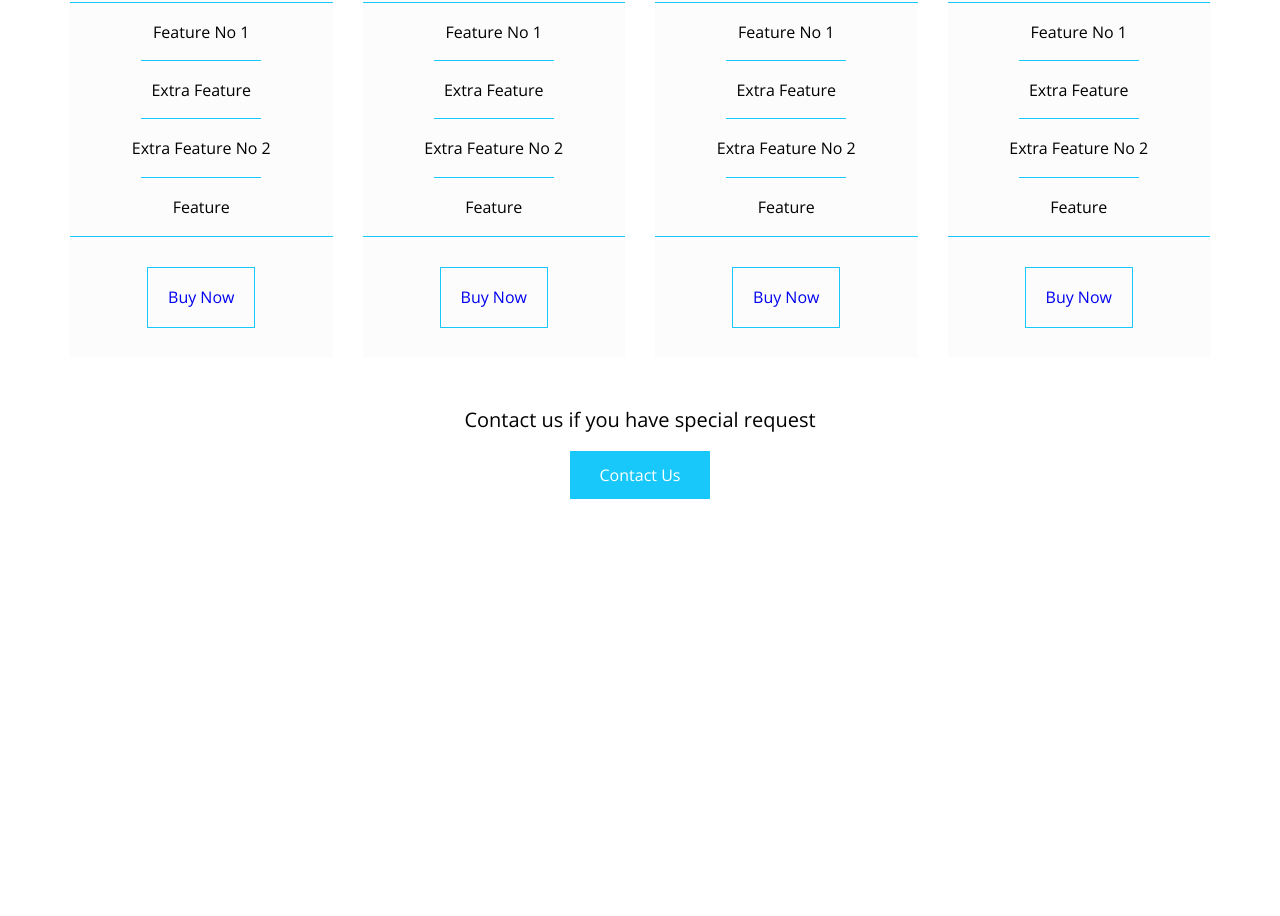
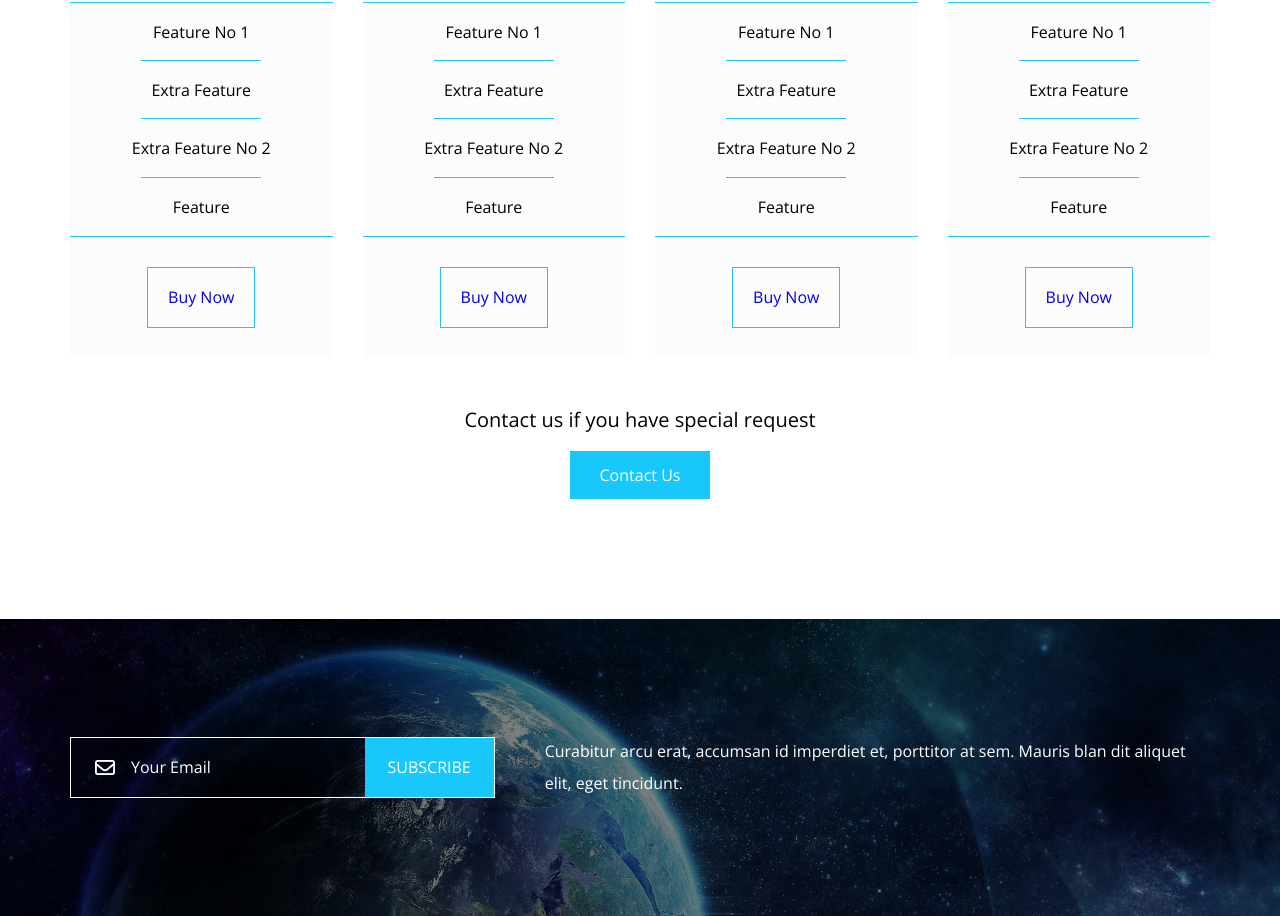
Before and after one commit to medhatassm/Kasper, a plain HTML site: page index.html in a window 1280 px wide. Shown: the part 6960-7876 px from the top of the page. Before the commit the page ends 7579 px from the top, so only its background shows below. Drawn offline with nearby package versions, Linux system fonts and the light colour scheme.

Commit message:
Subscribe Section

```diff
--- a/index.html
+++ b/index.html
@@ -411,6 +411,21 @@
         </div>
     </div>
     <!--End Pricing-->
+    <!--Start Subscribe-->
+    <div class="subscribe">
+        <div class="container">
+            <form action="">
+                <i class="far fa-envelope fa-lg"></i>
+                <input type="email" name="mail" placeholder="Your Email" />
+                <input type="submit" value="Subscribe" />
+            </form>
+            <p>
+                Curabitur arcu erat, accumsan id imperdiet et, porttitor at sem. Mauris blan dit aliquet elit, eget
+                tincidunt.
+            </p>
+        </div>
+    </div>
+    <!--End Subscribe-->
 
 </body>
 
--- a/public/styles/main.css
+++ b/public/styles/main.css
@@ -956,3 +956,89 @@ header .form i {
 }
 
 /* End Pricing */
+/* Start Subscribe */
+.subscribe {
+    padding-top: var(--section-padding);
+    padding-bottom: var(--section-padding);
+    background-image: url("../images/subscribe.jpg");
+    background-size: cover;
+    position: relative;
+    color: white;
+}
+
+.subscribe::before {
+    content: "";
+    position: absolute;
+    left: 0;
+    top: 0;
+    width: 100%;
+    height: 100%;
+    background-color: rgb(0 0 0 / 50%);
+}
+
+.subscribe .container {
+    position: relative;
+    display: flex;
+    align-items: center;
+}
+
+@media (max-width: 991px) {
+    .subscribe .container {
+        flex-direction: column;
+    }
+}
+
+.subscribe form {
+    display: flex;
+    position: relative;
+    width: 500px;
+    max-width: 100%;
+}
+
+.subscribe form i {
+    position: absolute;
+    top: 50%;
+    transform: translateY(-50%);
+    left: 25px;
+}
+
+.subscribe form input[type="email"] {
+    border: 1px solid white;
+    border-right: none;
+    background: none;
+    padding: 20px 20px 20px 60px;
+    caret-color: var(--main-color);
+    width: calc(100% - 130px);
+}
+
+.subscribe form input[type="submit"] {
+    width: 130px;
+    background-color: var(--main-color);
+    color: white;
+    padding: 10px 20px;
+    border: 1px solid white;
+    border-left: none;
+    text-transform: uppercase;
+}
+
+.subscribe form input[type="email"]:focus,
+.subscribe form input[type="submit"]:focus {
+    outline: none;
+}
+
+.subscribe form ::placeholder {
+    color: white;
+}
+
+.subscribe p {
+    line-height: 2;
+    margin-left: 50px;
+}
+
+@media (max-width: 991px) {
+    .subscribe p {
+        margin: 30px 0 0;
+    }
+}
+
+/* End Subscribe */
```
